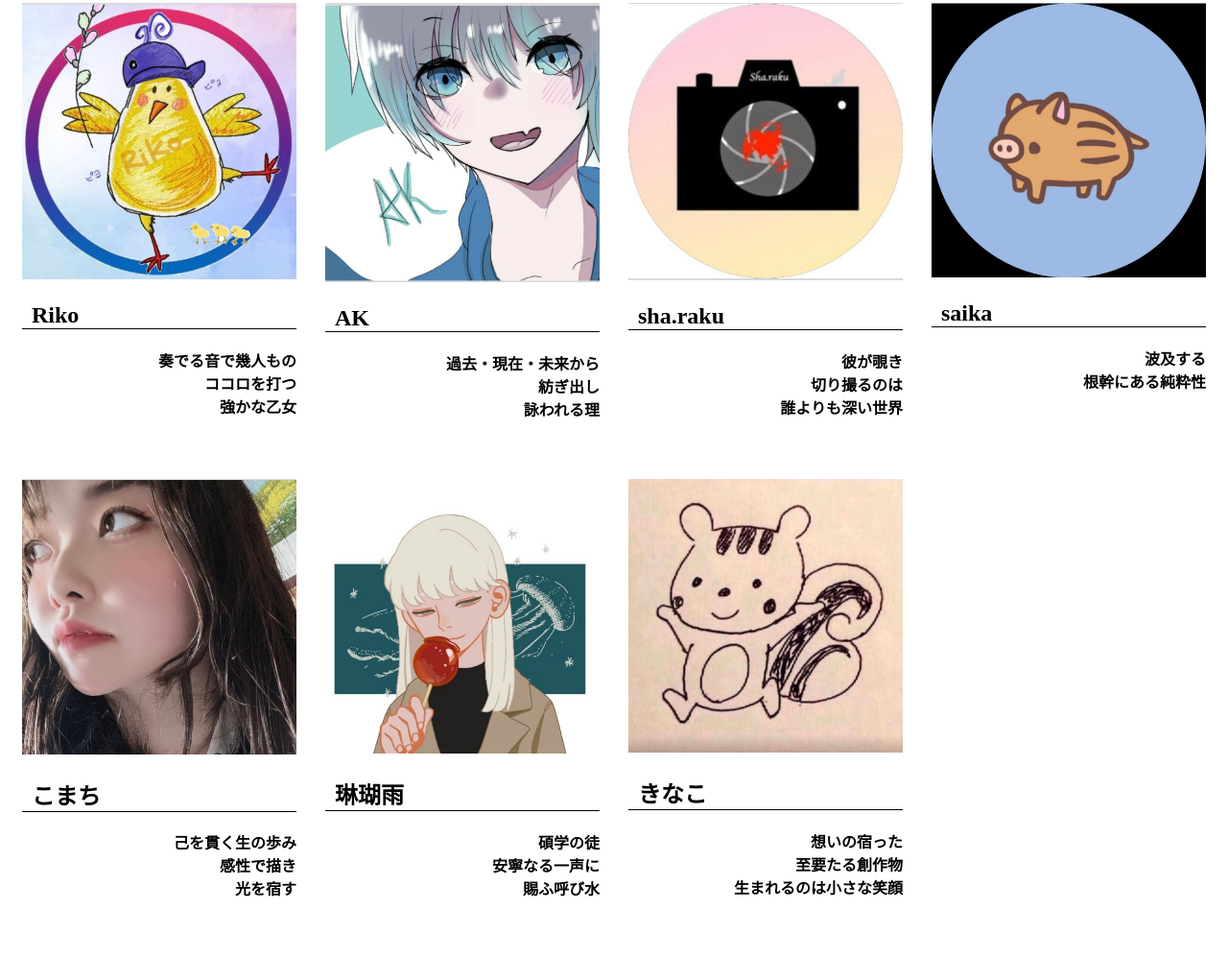
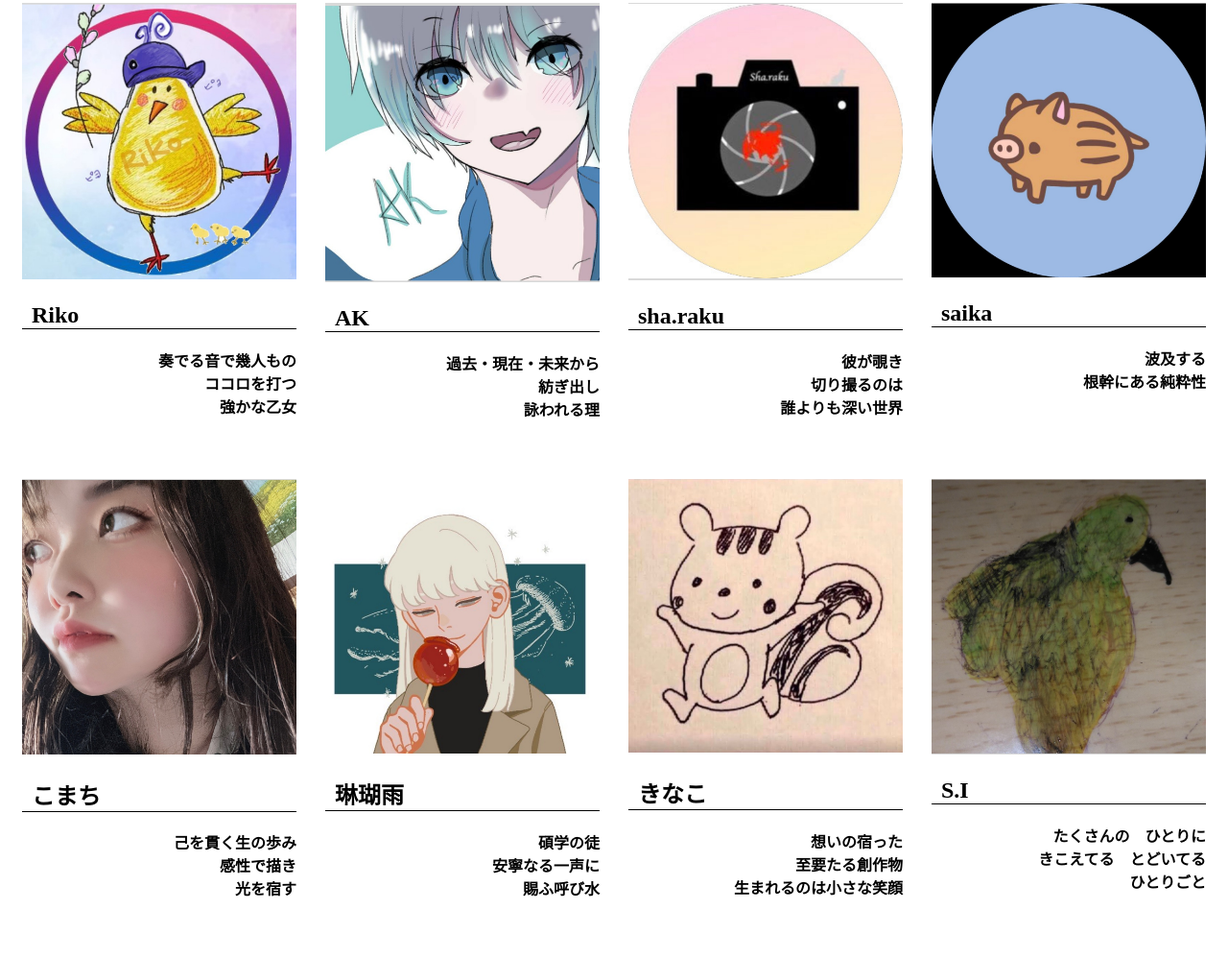
Before and after one commit to torihito/tetsugakusuru-yoru-irreplaceable, a plain HTML site: page index.html in a window 1280 px wide. Shown: the part 170-1168 px from the top of the page at 96% size. Drawn offline with Linux system fonts and the light colour scheme.

Commit message:
Update index.html

```diff
--- a/index.html
+++ b/index.html
@@ -75,6 +75,15 @@
                         </ul>
                     </div>
                 </div>
+                <div class="irreplaceable">
+                    <div class="S.I">
+                        <img src="img/S.I.jpg" alt="">
+                        <h2>S.I</h2>
+                        <ul>
+                            <p>たくさんの　ひとりに<br>きこえてる　とどいてる<br>ひとりごと</p>
+                        </ul>
+                    </div>
+                </div>
             </div>
         </main>
         <footer>
```
